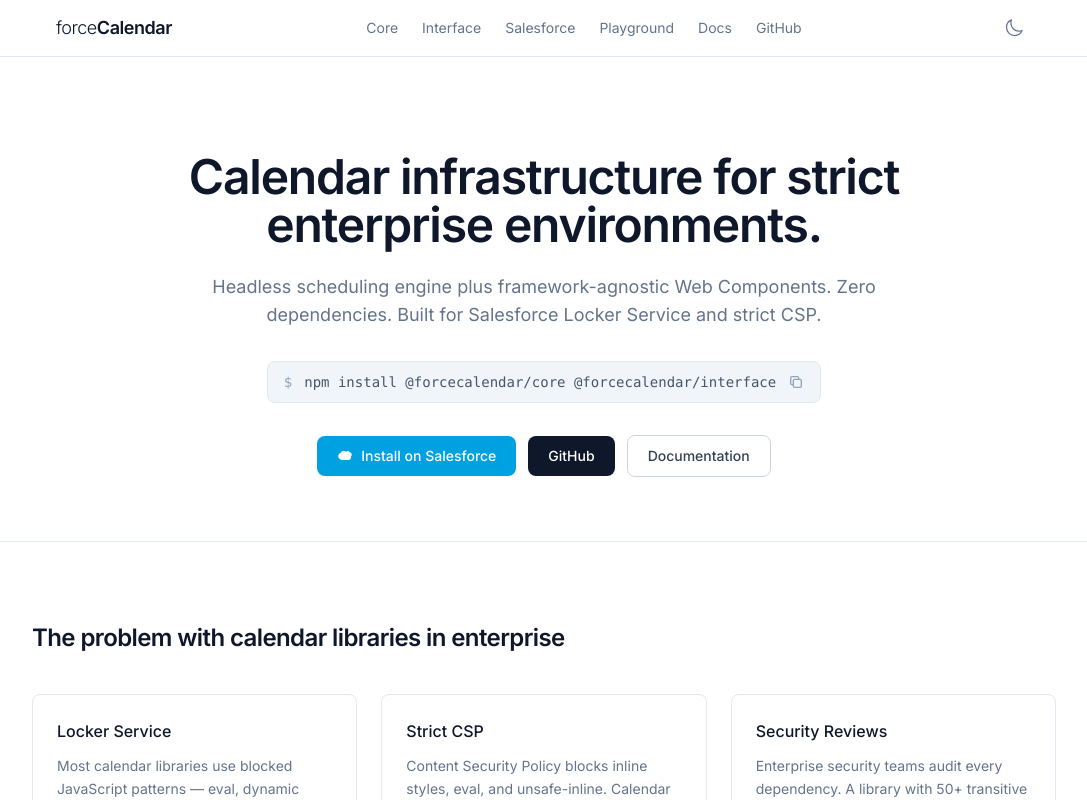
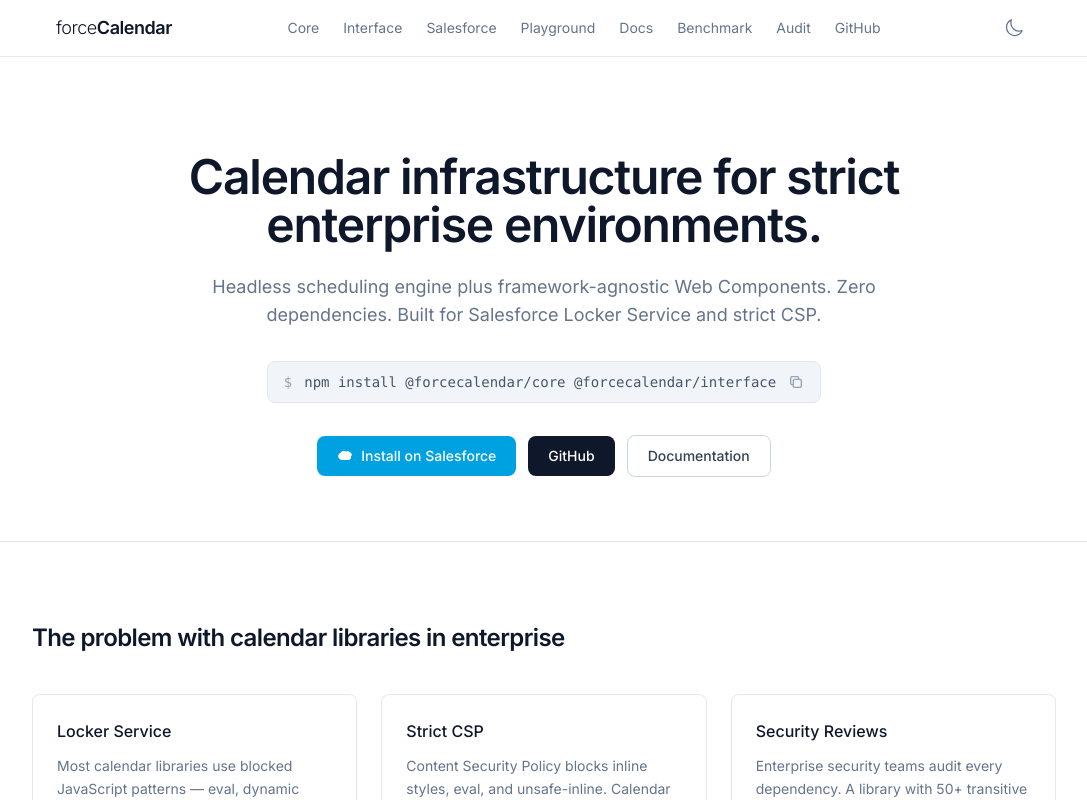
Before and after one commit to forceCalendar/www, a Next.js app: page / in a window 1280 px wide. Shown: the top 800 px of the page, without its empty margins (96-1183 px from the left). Built offline with nearby package versions, Linux system fonts and the light colour scheme; no server answers.

Commit message:
Add cross-site nav links for Benchmark, Audit properties
Add links to benchmark.forcecalendar.org and audit.forcecalendar.org
in both desktop Nav and MobileMenu components, alongside existing
Docs and GitHub external links.

```diff
--- a/app/components/MobileMenu.tsx
+++ b/app/components/MobileMenu.tsx
@@ -9,6 +9,8 @@
   { href: "/salesforce", label: "Salesforce" },
   { href: "/playground", label: "Playground" },
   { href: "https://docs.forcecalendar.org", label: "Docs", external: true },
+  { href: "https://benchmark.forcecalendar.org", label: "Benchmark", external: true },
+  { href: "https://audit.forcecalendar.org", label: "Audit", external: true },
   { href: "https://github.com/forcecalendar", label: "GitHub", external: true },
 ];
 
--- a/app/components/Nav.tsx
+++ b/app/components/Nav.tsx
@@ -11,6 +11,8 @@
   { href: "/salesforce", label: "Salesforce" },
   { href: "/playground", label: "Playground" },
   { href: "https://docs.forcecalendar.org", label: "Docs", external: true },
+  { href: "https://benchmark.forcecalendar.org", label: "Benchmark", external: true },
+  { href: "https://audit.forcecalendar.org", label: "Audit", external: true },
   { href: "https://github.com/forcecalendar", label: "GitHub", external: true },
 ];
 
```
